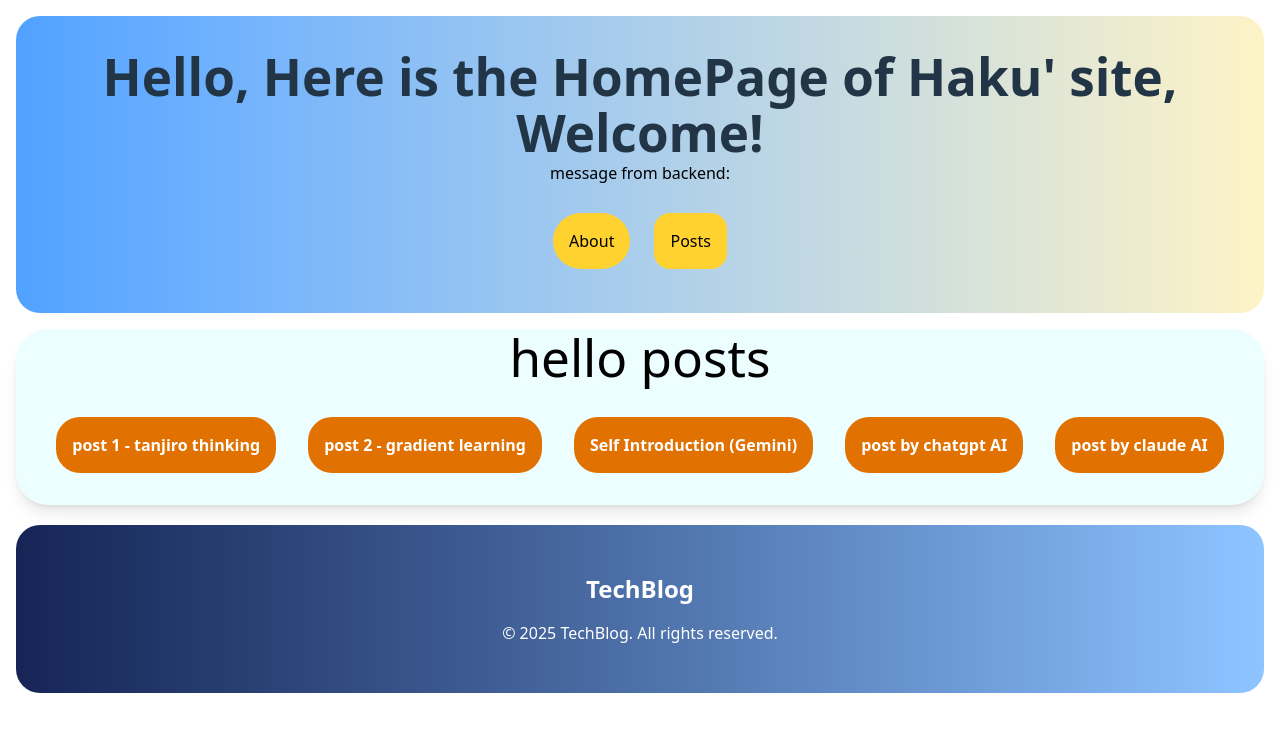
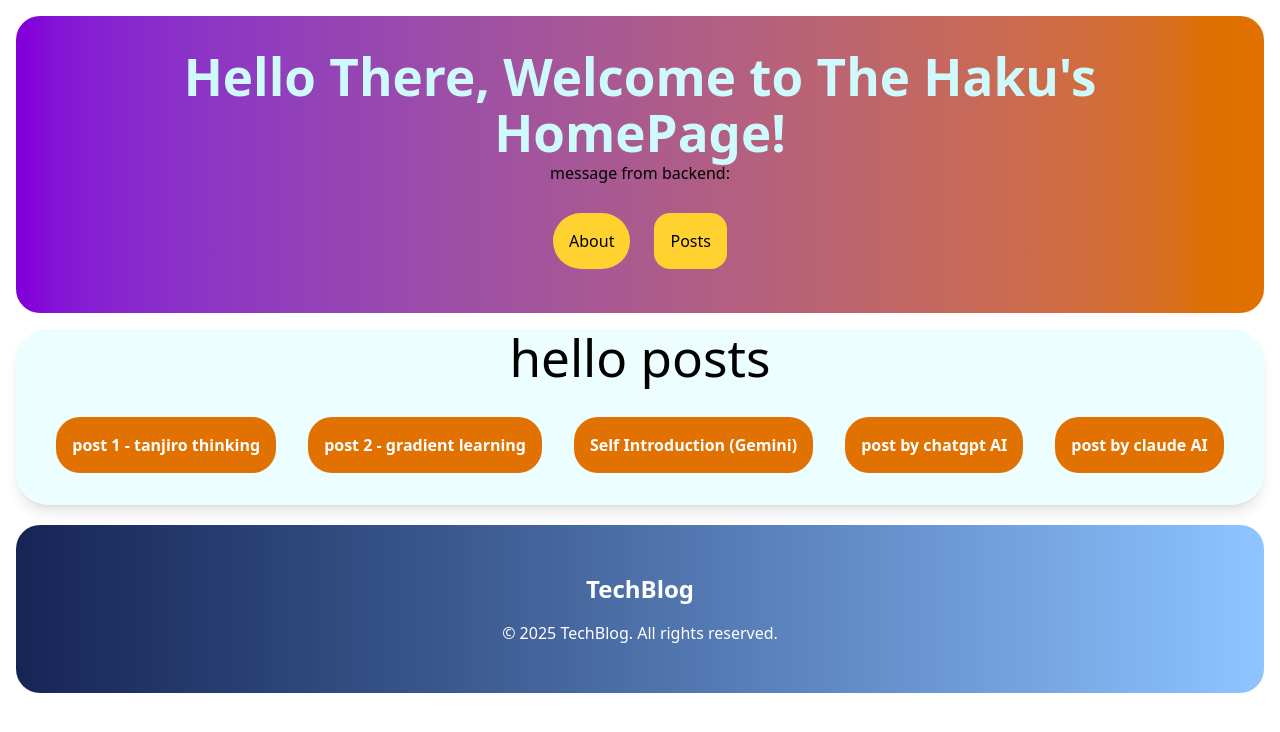
Before and after one commit to Haku2023/Web_Dev_FirstTrial, a React (Vite) app: page /posts in a window 1280 px wide. Shown: the top 732 px of the page. Built offline with nearby package versions, Linux system fonts and the light colour scheme; no server answers.

Commit message:
S-refine heading color

```diff
--- a/src/components/nav.tsx
+++ b/src/components/nav.tsx
@@ -29,9 +29,9 @@ function Nav() {
     fetchMessage();
   }, []);
   return (
-    <div className="flex flex-col items-center justify-center bg-gradient-to-r from-blue-400 to-amber-100 rounded-3xl px-4 py-8 m-0 ">
-      <h1 className="text-blackfont-serif font-bold">
-        Hello, Here is the HomePage of Haku' site, Welcome!
+    <div className="flex flex-col items-center justify-center bg-gradient-to-r from-purple-700 to-amber-600 rounded-3xl px-4 py-8 m-0 ">
+      <h1 className="text-blackfont-serif text-cyan-100 font-bold">
+        Hello There, Welcome to The Haku's HomePage!
       </h1>
       <h2 className="text-black">message from backend: {message}</h2>
       <nav className="h-16 flex-row m-4">
```
Also changed, not shown: 1 other file (tests, documents, lock files or other folders).
